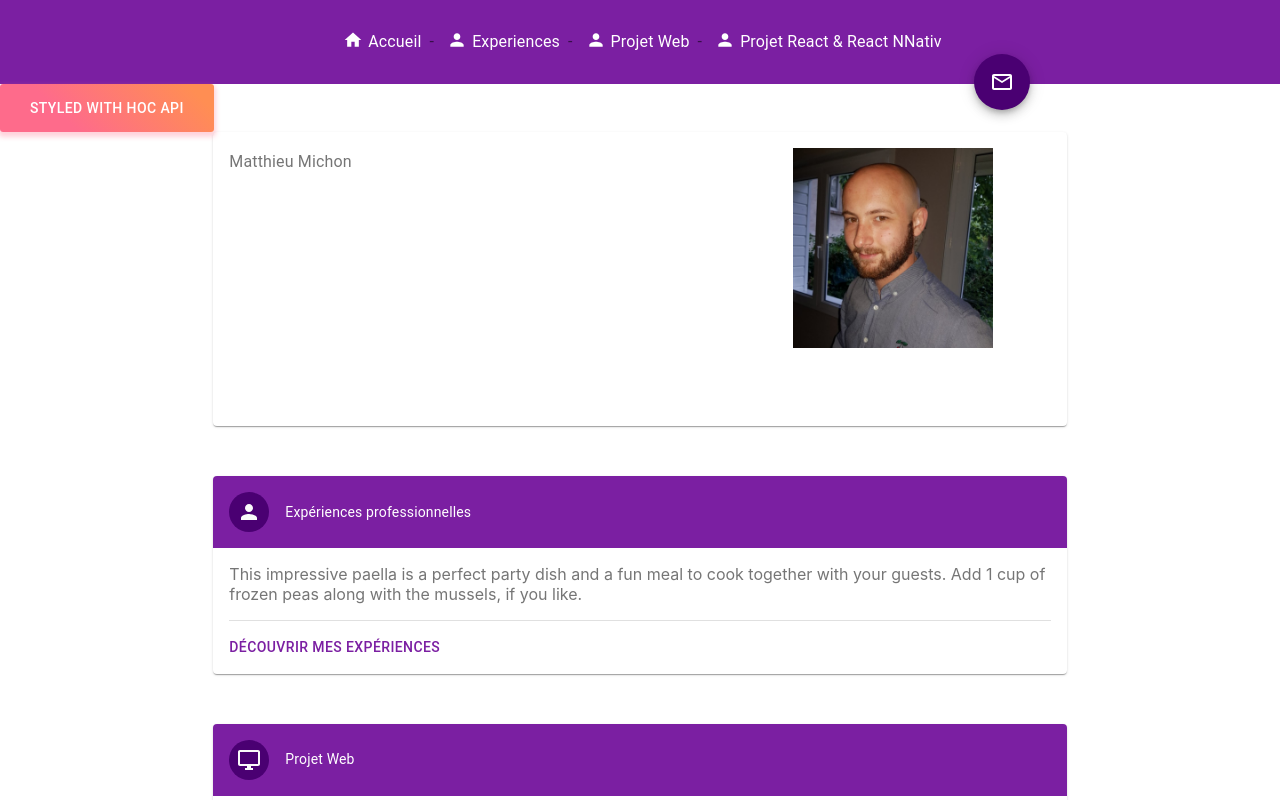
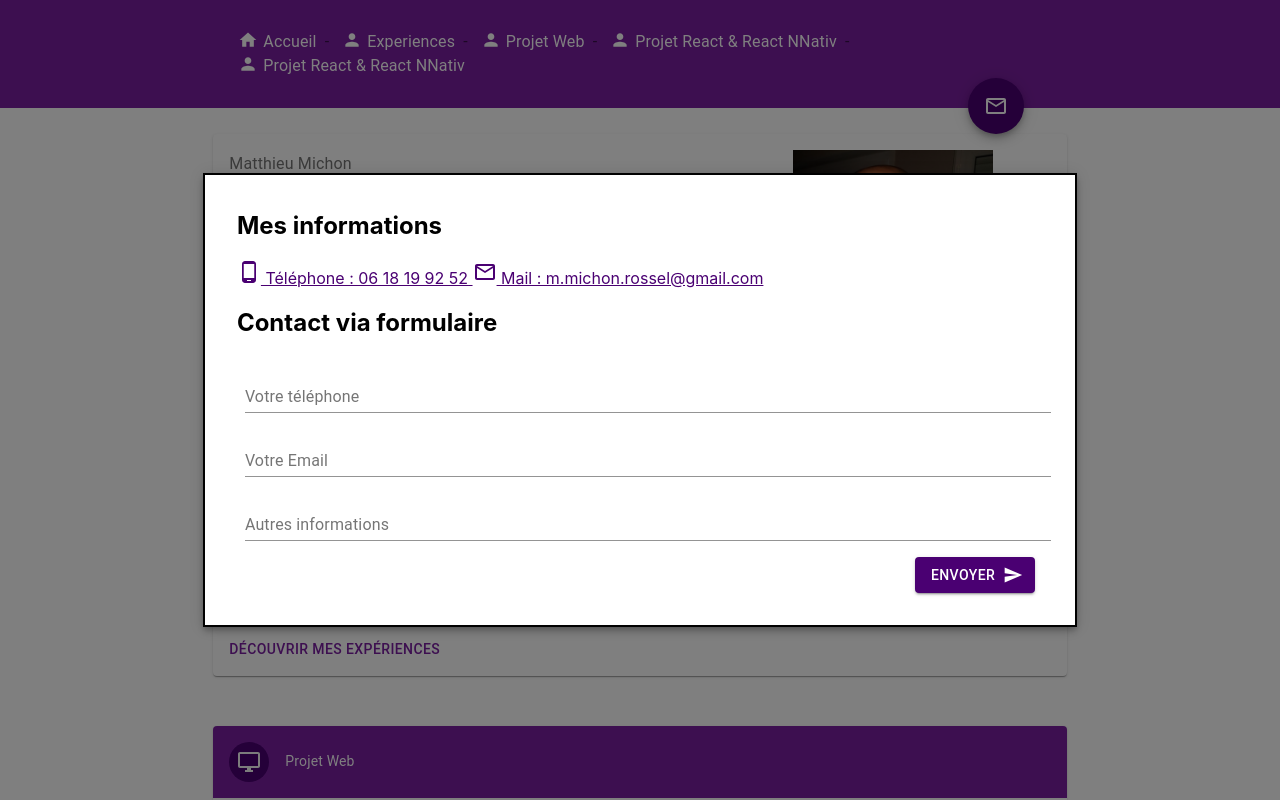
Before and after one commit to matthieu-mr/site-perso, a React (Create React App) app in the folder react-app/: page / in a window 1280 px wide. Both pictures are taken after a click on the button "add". Shown: the top 800 px of the page. Built offline with nearby package versions, Linux system fonts and the light colour scheme.

Commit message:
ajout popover

```diff
--- a/react-app/package.json
+++ b/react-app/package.json
@@ -13,6 +13,7 @@
     "@testing-library/user-event": "^7.2.1",
     "fontsource-roboto": "^2.1.4",
     "jss-plugin-nested": "^10.3.0",
+    "nodemailer": "^6.4.10",
     "react": "^16.13.1",
     "react-dom": "^16.13.1",
     "react-redux": "^7.2.0",
--- a/react-app/src/App.js
+++ b/react-app/src/App.js
@@ -15,9 +15,9 @@ import Projets from "./Projets";
 
 
 // redux
-import Modals from "./reducer/ModalReducer"
+import modals from "./reducer/ModalReducer"
 
-const store = createStore(combineReducers({Modals}));
+const store = createStore(combineReducers({modals}));
 
 function App() {
   return (
--- a/react-app/src/Home.js
+++ b/react-app/src/Home.js
@@ -1,27 +1,25 @@
-import React from 'react';
+import React,{useEffect} from 'react';
 import PropTypes from 'prop-types';
 import { withStyles } from '@material-ui/core/styles';
 import Button from '@material-ui/core/Button';
 import MyMenu from './Menu'
 import {connect} from 'react-redux';
 
-import Modals from "./components/Modals"
+import SimpleModal from "./components/Modals"
 
 
 
 // import CSS
 import Grid from '@material-ui/core/Grid';
-import { makeStyles } from '@material-ui/core/styles';
-import clsx from 'clsx';
 import Card from '@material-ui/core/Card';
 import CardHeader from '@material-ui/core/CardHeader';
-import CardMedia from '@material-ui/core/CardMedia';
+
 import CardContent from '@material-ui/core/CardContent';
 import CardActions from '@material-ui/core/CardActions';
 import Divider from '@material-ui/core/Divider';
 import Avatar from '@material-ui/core/Avatar';
 import Typography from '@material-ui/core/Typography';
-import { AccessAlarm, ThreeDRotation } from '@material-ui/icons';
+
 
 // import des icones
 import PersonIcon from '@material-ui/icons/Person';
@@ -30,13 +28,19 @@ import DesktopWindowsIcon from '@material-ui/icons/DesktopWindows';
 
 
 function Home(props) {
+
   const { classes } = props;
+  console.log(" /////// Home ", props.infoVisible)
+
+  useEffect(() => {
+    console.log("use home", props.infoVisible)
+    },[props.infoVisible]);
 
 
   return(
     <div>
-      <MyMenu />
-      <Button className={classes.bouton}>Styled with HOC API</Button>
+    <MyMenu />
+    <SimpleModal />
 
 <Grid container className={classes.bodystyle} >
   <Grid item sm={8} className={classes}>
@@ -170,7 +174,6 @@ const styles = {
     height:200,
   },
 
-
   card:{
     marginBottom:"50px",
   },
@@ -183,6 +186,7 @@ const styles = {
     color: 'white',
     height: 48,
     padding: '0 30px',
+    marginTop:-30
   },
   text:{
     color:"red",
@@ -222,7 +226,7 @@ function mapDispatchToProps(dispatch) {
 }
 
 function mapStateToProps(state) {
-  return { infoVisible: state.isvisible }
+  return { infoVisible: state.modals }
 }
 
 export default connect(
--- a/react-app/src/Menu.js
+++ b/react-app/src/Menu.js
@@ -1,15 +1,14 @@
-import React, {View, useState} from 'react';
+import React from 'react';
 import PropTypes from 'prop-types';
-import { makeStyles,withStyles,Theme, createStyles  } from '@material-ui/core/styles';
-import Typography from '@material-ui/core/Typography';
+import { withStyles  } from '@material-ui/core/styles';
 import Breadcrumbs from '@material-ui/core/Breadcrumbs';
 import Link from '@material-ui/core/Link';
 import HomeIcon from '@material-ui/icons/Home';
-import WhatshotIcon from '@material-ui/icons/Whatshot';
-import GrainIcon from '@material-ui/icons/Grain';
-import {Redirect } from 'react-router-dom'
-import Modal from '@material-ui/core/Modal';
 import {connect} from 'react-redux';
+
+
+// Modal
+import ModalForm from "./components/Modals"
 
 
 //css
@@ -18,7 +17,6 @@ import Grid from '@material-ui/core/Grid';
 
 // import des icones
 import PersonIcon from '@material-ui/icons/Person';
-import AddIcon from '@material-ui/icons/Add';
 import MailOutlineIcon from '@material-ui/icons/MailOutline';
 
 
@@ -31,14 +29,12 @@ function MyMenu(props) {
   let handleClick =()=> {
    //event.preventDefault();
 
-    console.info('You clicked a breadcrumb.');
+  //  console.info('You clicked a breadcrumb.');
   }
 
 
   let showModal = () => {
     props.isVisible()
-    console.log("affichage modale")
-
   }
 
 
@@ -87,14 +83,19 @@ function MyMenu(props) {
                 <PersonIcon  className={classes.icon} />
                 Projet React & React NNativ
             </Link>
+            <Link
+                color="inherit"
+                href="/experiences"
+                onClick={handleClick}
+                className={classes.link}
+            >
+                <PersonIcon  className={classes.icon} />
+                Projet React & React NNativ
+            </Link>
 
   </Breadcrumbs>
+    </Grid>
   </Grid>
-         </Grid>
-
-                <Fab color="primary" aria-label="add" className={classes.fab} onClick={showModal} >
-                  <MailOutlineIcon />
-                </Fab>
 
 
     </div>
@@ -127,14 +128,6 @@ const styles = {
     height: 20,
     color:"white"
   },
-  fab:{
-    float:"right",
-    marginRight:"18%",
-    background:"#4a0072",
-    '&:hover': {
-      background: '#c158dc',
-    },
-  },
 
 
 };
@@ -157,7 +150,7 @@ function mapDispatchToProps(dispatch) {
 }
 
 function mapStateToProps(state) {
-  return { infoVisible: state.isvisible }
+  return { infoVisible: state.modals }
 }
 
 export default connect(
--- a/react-app/src/components/Modals.js
+++ b/react-app/src/components/Modals.js
@@ -1,40 +1,97 @@
-import React from 'react';
-import { makeStyles } from '@material-ui/core/styles';
+import React, { useState } from 'react';
+import {
+
+  withStyles,
+  makeStyles,
+
+} from '@material-ui/core/styles';
 import Modal from '@material-ui/core/Modal';
+import Backdrop from '@material-ui/core/Backdrop';
+import Fade from '@material-ui/core/Fade';
 import {connect} from 'react-redux';
+import TextField from '@material-ui/core/TextField';
+
+import Button from '@material-ui/core/Button';
+
+//css
+import Fab from '@material-ui/core/Fab';
+import SendIcon from '@material-ui/icons/Send';
+
+// import des icones
+import MailOutlineIcon from '@material-ui/icons/MailOutline';
+import PhoneAndroidIcon from '@material-ui/icons/PhoneAndroid';
 
 
-function rand() {
-  return Math.round(Math.random() * 20) - 10;
-}
+const CssTextField = withStyles({
+  root: {
+    '& label.Mui-focused': {
+      color: "#4a0072",
+    },
+    '& .MuiInput-underline:after': {
+      borderBottomColor: "#4a0072",
+    },
+    '& .MuiOutlinedInput-root': {
+      '& fieldset': {
+        borderColor: "#4a0072",
+      },
+      '&:hover fieldset': {
+        borderColor: "#4a0072",
+      },
+      '&.Mui-focused fieldset': {
+        borderColor: "#4a0072",
+      },
+    },
+  },
+})(TextField);
 
-function getModalStyle() {
-  const top = 50 + rand();
-  const left = 50 + rand();
 
-  return {
-    top: `${top}%`,
-    left: `${left}%`,
-    transform: `translate(-${top}%, -${left}%)`,
-  };
-}
+
+
 
 const useStyles = makeStyles((theme) => ({
+  modal: {
+    display: 'flex',
+    alignItems: 'center',
+    justifyContent: 'center',
+  },
   paper: {
-    position: 'absolute',
-    width: 400,
     backgroundColor: theme.palette.background.paper,
     border: '2px solid #000',
     boxShadow: theme.shadows[5],
     padding: theme.spacing(2, 4, 3),
   },
+  fab:{
+    float:"right",
+    marginRight:'20%',
+    marginTop:-30,
+    background:"#4a0072",
+    '&:hover': {
+      background: '#c158dc',
+    },
+
+
+  },
+  root: {
+    '& > *': {
+      margin: theme.spacing(1),
+
+    },
+
+  },
+  lien:{
+    color: '#4a0072',
+  }
+
 }));
 
 function SimpleModal() {
   const classes = useStyles();
-  // getModalStyle is not a pure function, we roll the style only on the first render
-  const [modalStyle] = React.useState(getModalStyle);
   const [open, setOpen] = React.useState(false);
+  const [phone,setPhone] = useState('');
+  const [mail,setMail] = useState('');
+  const [info,setInfo] = useState('');
+
+
 
   const handleOpen = () => {
     setOpen(true);
@@ -44,28 +101,88 @@ function SimpleModal() {
     setOpen(false);
   };
 
-  const body = (
-    <div style={modalStyle} className={classes.paper}>
-      <h2 id="simple-modal-title">Text in a modal</h2>
-      <p id="simple-modal-description">
-        Duis mollis, est non commodo luctus, nisi erat porttitor ligula.
-      </p>
-      <SimpleModal />
-    </div>
-  );
+
+  let sendForm =()=>{
+    console.log('clic on',phone)
+
+  }
 
   return (
     <div>
-      <button type="button" onClick={handleOpen}>
-        Open Modal
-      </button>
+
+      <Fab color="primary" aria-label="add" className={classes.fab} onClick={handleOpen} >
+                  <MailOutlineIcon />
+      </Fab>
+
       <Modal
+        aria-labelledby="transition-modal-title"
+        aria-describedby="transition-modal-description"
+        className={classes.modal}
         open={open}
         onClose={handleClose}
-        aria-labelledby="simple-modal-title"
-        aria-describedby="simple-modal-description"
+        closeAfterTransition
+        BackdropComponent={Backdrop}
+        BackdropProps={{
+          timeout: 500,
+        }}
       >
-        {body}
+        <Fade in={open}>
+          <div className={classes.paper}>
+            <h2 id="transition-modal-title">Mes informations</h2>
+
+            <a href="tel:+33500000000"  className={classes.lien} > <PhoneAndroidIcon /> Téléphone : 06 18 19 92 52</a>
+            <a href="mailto:m.michon.rossel@gmail.com"   className={classes.lien}> <MailOutlineIcon /> Mail :  m.michon.rossel@gmail.com</a>
+
+            <h2 id="transition-modal-title">Contact via formulaire</h2>
+            <form className={classes.root} noValidate autoComplete="off">
+
+              <CssTextField
+                className={classes.margin}
+                label="Votre téléphone"
+                id="custom-css-outlined-input"
+                onChange={(e)=> setPhone(e.target.value)}
+                fullWidth
+              />
+
+
+              <CssTextField
+                className={classes.margin}
+                label="Votre Email"
+                id="custom-css-outlined-input"
+                onChange={(e)=> setMail(e.target.value)}
+                fullWidth
+              />
+
+
+              <CssTextField
+                className={classes.margin}
+                label="Autres informations"
+                id="custom-css-outlined-input"
+                onChange={(e)=> setInfo(e.target.value)}
+                fullWidth
+                multiline
+              />
+
+
+                <Button
+                  variant="contained"
+                  color="primary"
+                  className={classes.fab}
+                  endIcon={<SendIcon/>}
+
+                  onClick={sendForm}
+                >
+                 Envoyer
+            </Button>
+
+
+
+
+           </form>
+
+
+          </div>
+        </Fade>
       </Modal>
     </div>
   );
@@ -81,7 +198,7 @@ function mapDispatchToProps(dispatch) {
   }
 
   function mapStateToProps(state) {
-    return { infoVisible: state.isvisible }
+    return { infoVisible: state.modals }
   }
 
   export default connect(
--- a/react-app/src/reducer/ModalReducer.js
+++ b/react-app/src/reducer/ModalReducer.js
@@ -1,10 +1,9 @@
-export default function(visible = true, action) {
+export default function(visible = false, action) {
 
 
-    if(action.type == 'isVisible') {
+    if(action.type === 'isVisible') {
       var newVisible = !visible
-
-     // ok -  console.log("action reducer-------->", newVisible)
+      console.log("reducer --->", newVisible)
       return newVisible;
 
     } else {
```
Also changed, not shown: 1 other file (tests, documents, lock files or other folders).
